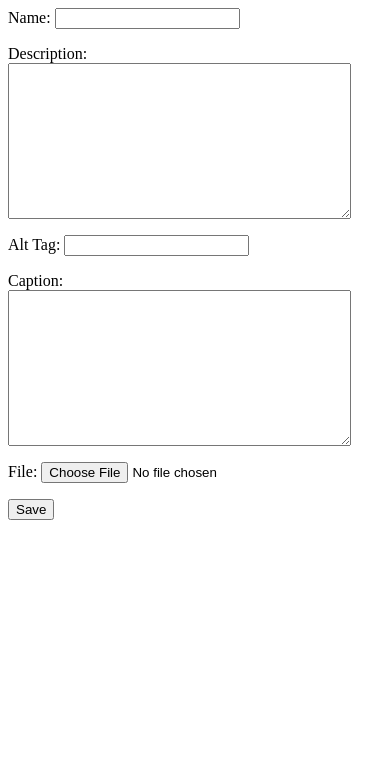
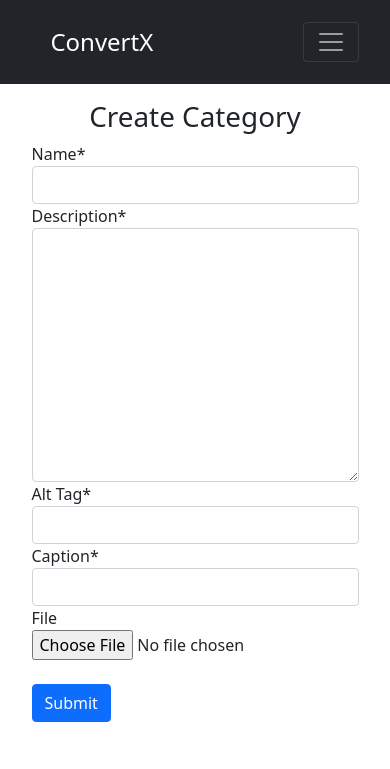
Before and after one commit to nathanemartinez/ConvertX, a Django app: page /blog/manage/category-create/ in a window 390 px wide. Shown: the top 769 px of the page. Run offline with Django 3.2, Linux system fonts and the light colour scheme; parts of the project's set-up code (start-up, migrations or seed data) failed here and were passed over; some libraries are stand-ins or nearby versions.

Commit message:
category views

```diff
--- a/blog/model_methods.py
+++ b/blog/model_methods.py
@@ -2,6 +2,12 @@ from django.shortcuts import reverse
 
 
 class CategoryMethods:
+	def get_absolute_url(self):
+		return reverse('blog:category-detail', kwargs={'pk': self.pk})
+
+	def get_detail_list_url(self):
+		return reverse('blog:category-detail-list', kwargs={'pk': self.pk})
+
 	@staticmethod
 	def get_list_url():
 		return reverse('blog:category-list')
--- a/blog/models.py
+++ b/blog/models.py
@@ -49,8 +49,8 @@ class NameMixin(models.Model):
 
 class ImageMixin(models.Model):
 	alt_tag = models.CharField(verbose_name=_("Alt Tag"), max_length=50, null=True)
-	caption = models.TextField(verbose_name=_("Caption"), max_length=100, null=True)
-	file = models.ImageField(verbose_name=_("File"), upload_to='blog/images/', default='blog/images/default.jpg')
+	caption = models.CharField(verbose_name=_("Caption"), max_length=100, null=True)
+	file = models.ImageField(verbose_name=_("File"), upload_to='blog/images/', default='blog/images/default.jpg', blank=True)
 
 	def __str__(self):
 		return self.alt_tag
@@ -69,8 +69,8 @@ class Category(NameMixin, TimeStampCreatorMixin, ImageMixin, CategoryMethods):
 	def __str__(self):
 		return self.name
 
-	def get_absolute_url(self):
-		return reverse('blog:category-detail', kwargs={'pk': self.pk})
+	# def get_absolute_url(self):
+	# 	return reverse('blog:category-detail', kwargs={'pk': self.pk})
 
 	class Meta:
 		ordering = ['name']
--- a/blog/static/blog/css/style.css
+++ b/blog/static/blog/css/style.css
@@ -15,6 +15,6 @@ hr.black-line {
     opacity: 1;
 }
 
-.w-80 {
-    width: 90%;
+.form-title {
+    margin-top: 1rem;
 }
--- /dev/null
+++ b/blog/templates/blog/includes/form.html
@@ -0,0 +1,9 @@
+{% load crispy_forms_tags %}
+<form method="post">
+    {% csrf_token %}
+    {{ form|crispy }}
+    <br>
+    <button class="btn btn-primary" type="submit" value="Save">Submit</button>
+</form>
+<br>
+<br>
--- a/blog/templates/blog/models/category/category_create.html
+++ b/blog/templates/blog/models/category/category_create.html
@@ -1,4 +1,9 @@
-<form method="post">{% csrf_token %}
-    {{ form.as_p }}
-    <input type="submit" value="Save">
-</form>
+{% extends 'blog/base.html' %}
+{% block blog_title %}Create Category{% endblock %}
+
+{% block blog_content %}
+    <div class="container-fluid form-width">
+        <h1 class="text-center form-title">Create Category</h1>
+        {% include 'blog/includes/form.html' %}
+    </div>
+{% endblock %}
--- a/blog/templates/blog/models/category/category_list.html
+++ b/blog/templates/blog/models/category/category_list.html
@@ -19,7 +19,7 @@
                 <div class="col-md-5">
                     <h3>{{ object.name }}</h3>
                     <p>{{ object.description}}</p>
-                    <a class="btn btn-primary" href="{{ object.get_absolute_url }}">View Category</a>
+                    <a class="btn btn-primary" href="{{ object.get_detail_list_url }}">View Category</a>
                 </div>
             </div>
             <hr class="black-line">
--- a/blog/urls.py
+++ b/blog/urls.py
@@ -7,7 +7,8 @@ urlpatterns = [
 	path('manage/', general.BlogManage.as_view(), name='manage'),
 
 	path('manage/categories/', category.CategoryListView.as_view(), name='category-list'),
-	path('category/<int:pk>/', category.CategoryDetailListView.as_view(), name='category-detail'),
+	path('category/<int:pk>/subcategories/', category.CategoryDetailListView.as_view(), name='category-detail-list'),
+	path('category/<int:pk>/', category.CategoryDetailView.as_view(), name='category-detail'),
 	path('manage/category-create/', category.CategoryCreateView.as_view(), name='category-create'),
 	path('manage/category-update/<int:pk>/', category.CategoryUpdateView.as_view(), name='category-update'),
 	path('manage/category-delete/<int:pk>/', category.CategoryDeleteView.as_view(), name='category-delete'),
--- a/blog/views/category.py
+++ b/blog/views/category.py
@@ -20,7 +20,7 @@ class CategoryListView(ListView):
 
 class CategoryDetailListView(ListView):
 	model = Category
-	template_name = 'blog/models/category/category_detail.html'
+	template_name = 'blog/models/category/category_detail_list.html'
 	paginate_by = PAG_BY
 
 	def get_queryset(self):
@@ -32,6 +32,11 @@ class CategoryDetailListView(ListView):
 		context = super().get_context_data(**kwargs)
 		context['category'] = get_object_or_404(Category, pk=self.kwargs['pk'])
 		return context
+
+
+class CategoryDetailView(DetailView):
+	model = Category
+	template_name = 'blog/models/category/category_detail.html'
 
 
 class CategoryCreateView(CreateView):
```
Also changed, not shown: blog/templates/blog/models/category/category_detail.html (+1 -35 lines), blog/templates/blog/models/category/category_detail_list.html (added, +35 -0 lines), blog/migrations/0007_auto_20210221_0154.py (added), blog/migrations/0008_auto_20210221_0219.py (added).
